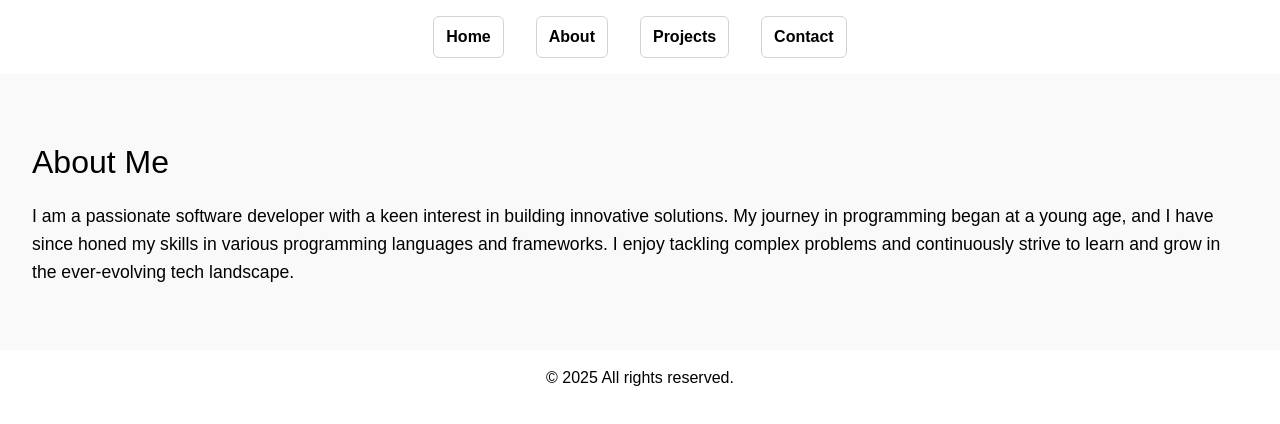
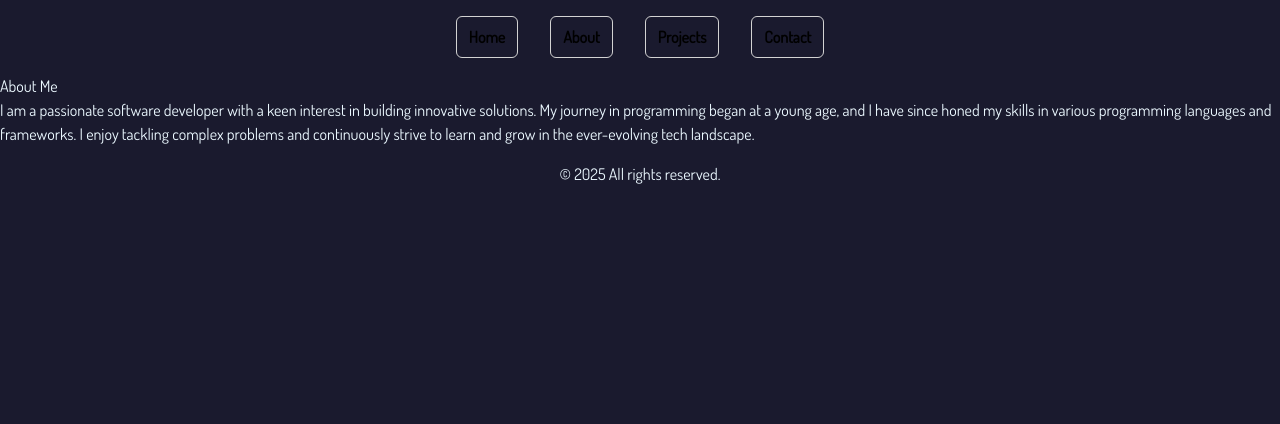
Before and after one commit to Mayday46/portfolio, a React (Vite) app: page /about in a window 1280 px wide. Shown: the top 424 px of the page. Built offline with nearby package versions, Linux system fonts and the light colour scheme.

Commit message:
Refactor About component to remove inline styles and enhance readability; update index.css with new styles

```diff
--- a/src/components/About.jsx
+++ b/src/components/About.jsx
@@ -1,9 +1,9 @@
 
 const About = () => {
     return (
-        <section id="about" style={sectionStyle}>
-            <h2 style={headingStyle}>About Me</h2>
-            <p style={paragraphStyle}>
+        <section id="about">
+            <h2 >About Me</h2>
+            <p >
                 I am a passionate software developer with a keen interest in building innovative solutions.
                 My journey in programming began at a young age, and I have since honed my skills in various
                 programming languages and frameworks. I enjoy tackling complex problems and continuously
@@ -13,7 +13,7 @@ const About = () => {
     );
 };
 
-// Optional basic inline styles
+// Optional basic inline style
 const sectionStyle = {
     padding: '4rem 2rem',
     backgroundColor: '#f9f9f9',
--- a/src/index.css
+++ b/src/index.css
@@ -1 +1,92 @@
+
+@import url(https://fonts.googleapis.com/css?family=Dosis:300,400);
 @import "tailwindcss";
+
+:root {
+  font-family: 'Dosis', sans-serif;
+  --bg: #1A1A2E;
+  /* --bg: #0e0a18; */
+  --text-primary: #ebf8ff;
+  --text-secondary: #b6e1f6;
+  --highlight: #E94560;
+  /* --highlight: #a43acb; */
+  --hover: #9BA4B5;
+  /* --bg: #312f42;
+  --text-primary: #f6d0cb;
+  --text-secondary: #61d5e4;
+  --highlight: #4c3cc3;
+  --hover: #61d5e4; */
+}
+
+body {
+  background-color: var(--bg);
+  /* background: radial-gradient(#16213E 0%, #1A1A2E 100%); */
+  overflow-x: hidden !important;
+}
+
+.wrapper {
+  display: block;
+  position: absolute;
+  top: 50%;
+  left: 50%;
+  -webkit-transform: translate(-50%,-50%);
+  transition: all .2s ease-in-out;
+}
+
+a {
+  color: var(--highlight);
+  font-weight: 1000;
+  text-decoration: none;
+  display: inline-block;
+  position: relative;
+}
+
+/*effect-underline*/
+a.effect-underline:after {
+  content: '';
+  position: absolute;
+  left: 0;
+  display: inline-block;
+  height: 1em;
+  width: 100%;
+  border-bottom: 1px solid;
+  margin-top: 10px;
+  opacity: 0;
+  -webkit-transition: opacity 0.35s, -webkit-transform 0.35s;
+  transition: opacity 0.35s, transform 0.35s;
+  -webkit-transform: scale(0,1);
+  transform: scale(0,1);
+  color: var(--hover);
+}
+
+a.effect-underline:hover:after {
+  opacity: 1;
+  -webkit-transform: scale(1);
+  transform: scale(1);
+  color: var(--hover);
+}
+
+a:hover {
+  color: var(--hover);
+}
+
+/* effect-shine */
+a.effect-shine:hover {
+  -webkit-mask-image: linear-gradient(-75deg, rgba(0,0,0,.6) 30%, #000 50%, rgba(0,0,0,.6) 70%);
+  -webkit-mask-size: 200%;
+  animation: shine 2s infinite;
+}
+
+li {
+  list-style: none;
+}
+
+@-webkit-keyframes shine {
+  from {
+    -webkit-mask-position: 150%;
+  }
+
+  to {
+    -webkit-mask-position: -50%;
+  }
+}
```
